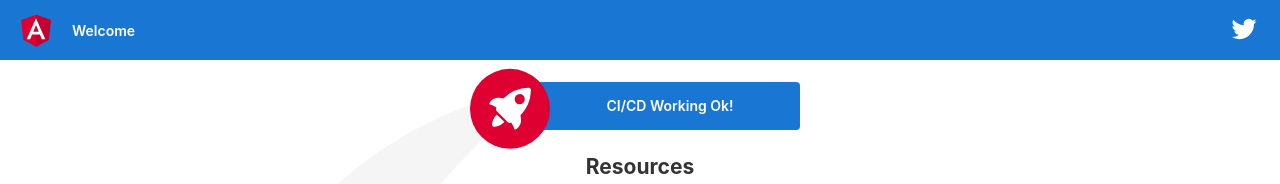
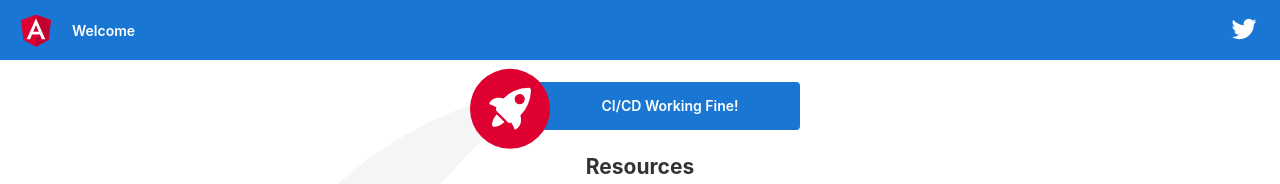
Before and after one commit to WijanRuiz/testCICD, an Angular app: page / in a window 1280 px wide. Shown: the top 184 px of the page. Built offline with nearby package versions, Linux system fonts and the light colour scheme.

Commit message:
Test CI/CD

```diff
--- a/src/app/app.component.html
+++ b/src/app/app.component.html
@@ -330,7 +330,7 @@
       </g>
     </svg>
 
-    <span>CI/CD Working Ok!</span>
+    <span>CI/CD Working Fine!</span>
 
     <svg id="rocket-smoke" alt="Rocket Ship Smoke" xmlns="http://www.w3.org/2000/svg" width="516.119" height="1083.632" viewBox="0 0 516.119 1083.632">
       <path id="Path_40" data-name="Path 40" d="M644.6,141S143.02,215.537,147.049,870.207s342.774,201.755,342.774,201.755S404.659,847.213,388.815,762.2c-27.116-145.51-11.551-384.124,271.9-609.1C671.15,139.365,644.6,141,644.6,141Z" transform="translate(-147.025 -140.939)" fill="#f5f5f5"/>
```
